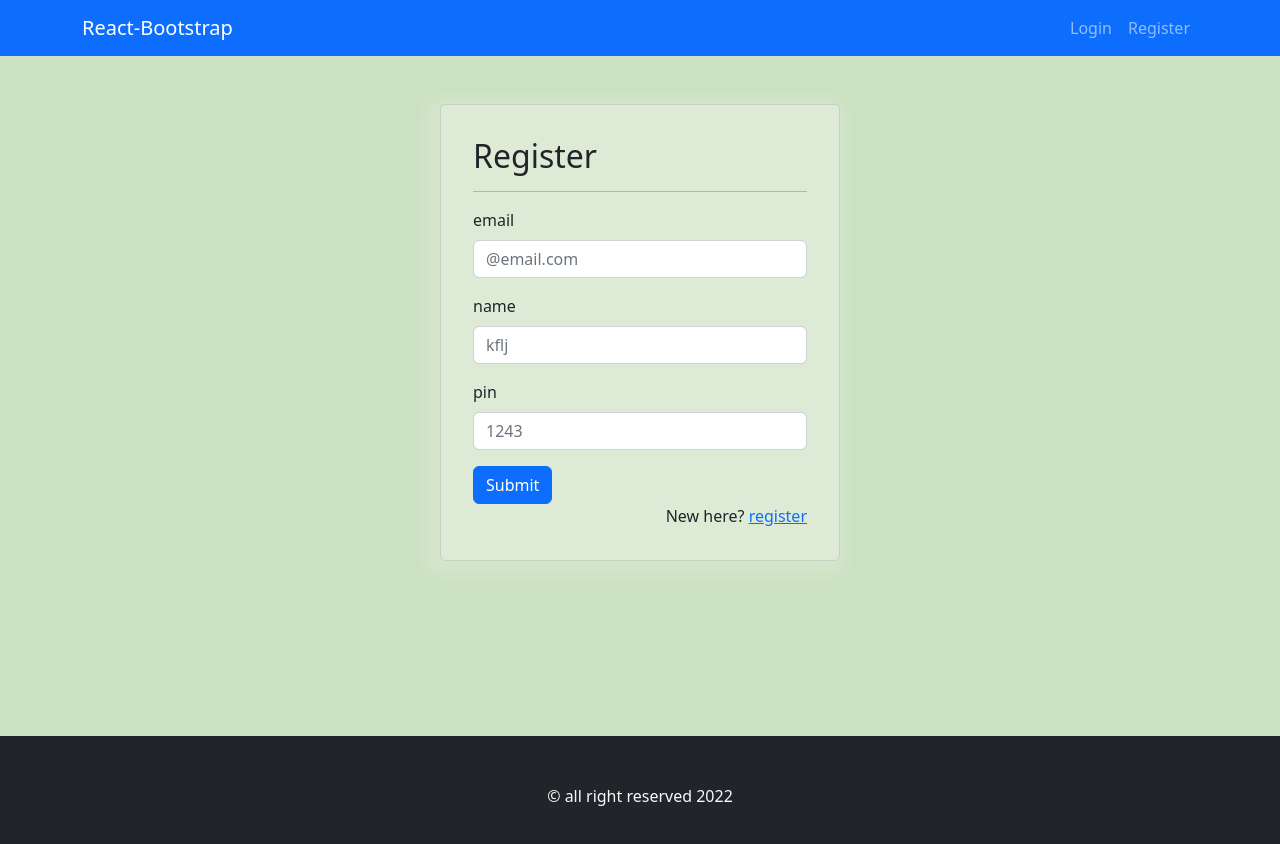
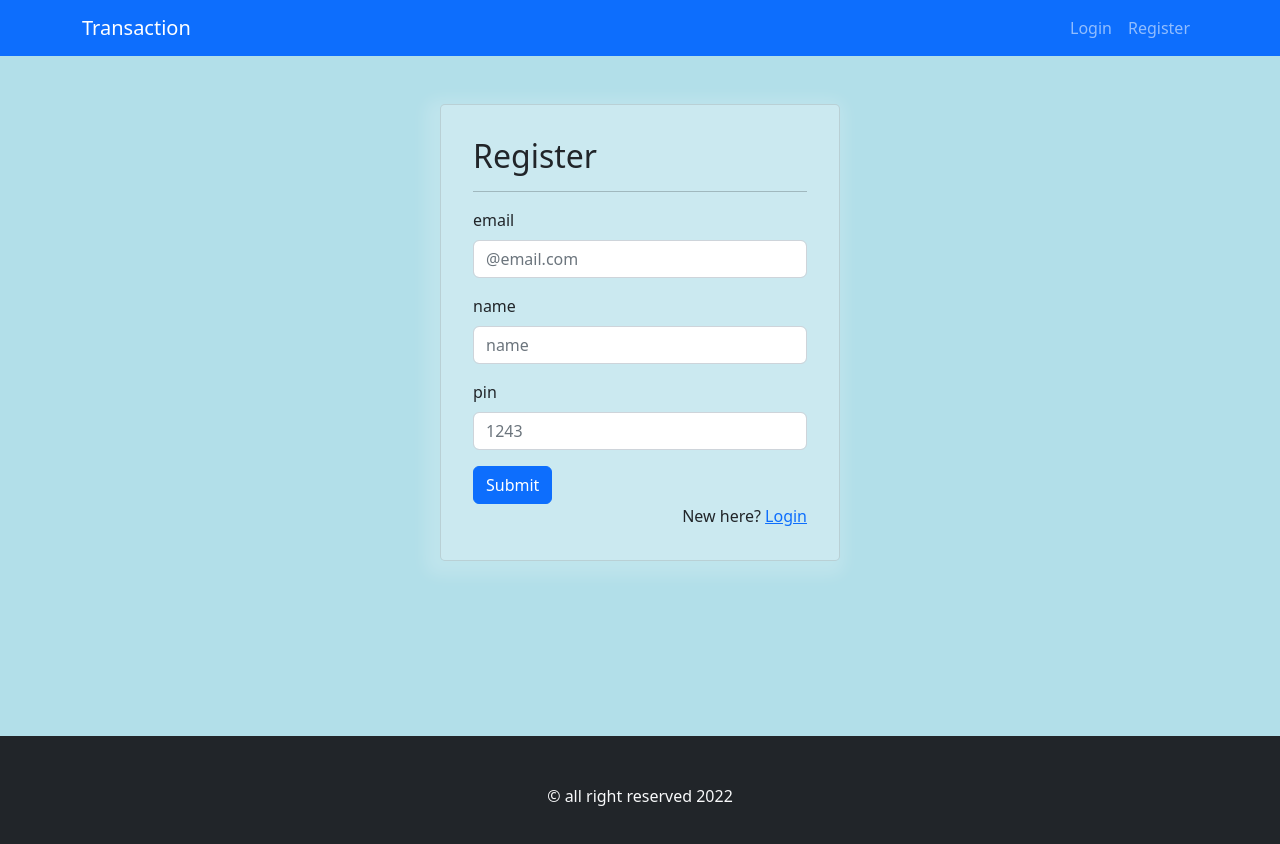
Before and after one commit to yangchen55/client-transaction, a React (Create React App) app: page /register in a window 1280 px wide. Shown: the top 844 px of the page. Built offline with nearby package versions, Linux system fonts and the light colour scheme.

Commit message:
login and register created

```diff
--- a/src/App.css
+++ b/src/App.css
@@ -6,14 +6,12 @@
   background: rgba(255, 255, 255, 0.331);
   margin:auto;
   box-shadow: -5px 5px 15px 10px rgba(255, 255, 255, 0.173);
-
-
 }
 
 
 
 .layout{
-  background: rgb(204, 225, 194);
+  background: rgb(178, 223, 233);
 }
 
 
--- a/src/App.js
+++ b/src/App.js
@@ -1,14 +1,27 @@
 import './App.css';
 import Login from './pages/Login';
+import {
+  Route,
+  Routes,
+} from "react-router-dom";
+import Registration from './pages/Registration';
 
 function App() {
   return (
+
+
     <div className="App">
-      <Login/>
+      <Routes>
 
+    <Route  path="/" element={<Login/>} />
+    <Route  path="register" element={<Registration/>} />
+
+
+      </Routes>
 
 
     </div>
+
   );
 }
 
--- a/src/components/CustomInput.js
+++ b/src/components/custum-input/CustomInput.js
@@ -1,6 +1,12 @@
 import React from 'react'
 import Button from 'react-bootstrap/Button';
 import Form from 'react-bootstrap/Form';
+import {
+  createBrowserRouter,
+  RouterProvider,
+  Route,
+  BrowserRouter,
+} from "react-router-dom";
 
 export const CustomInput = ({label, ...rest}) => {
   return (
--- a/src/components/layout/Header.js
+++ b/src/components/layout/Header.js
@@ -1,18 +1,19 @@
 import Container from 'react-bootstrap/Container';
 import Nav from 'react-bootstrap/Nav';
 import Navbar from 'react-bootstrap/Navbar';
+import {Link} from 'react-router-dom';
 
 
 function Header() {
   return (
     <Navbar bg="primary" variant="dark" expand="md">
       <Container>
-        <Navbar.Brand href="#home">React-Bootstrap</Navbar.Brand>
+        <Navbar.Brand href="#home">Transaction</Navbar.Brand>
         <Navbar.Toggle aria-controls="basic-navbar-nav" />
         <Navbar.Collapse id="basic-navbar-nav">
           <Nav className="ms-auto">
-            <Nav.Link href="#home">Login</Nav.Link>
-            <Nav.Link href="#link">Register</Nav.Link>
+            <Link to="/" className='nav-link'>Login</Link>
+            <Link to="/register" className='nav-link'>Register</Link>
 
           </Nav>
         </Navbar.Collapse>
--- a/src/components/layout/Layout.js
+++ b/src/components/layout/Layout.js
@@ -11,7 +11,7 @@ const Layout = ({children}) => {
         </Container>
 
 <footer className='text-center bg-dark text-light p-5 mt-5'>
-    &copy; all right reserved 2022
+  &copy; all right reserved 2022
 </footer>
     </div>
   )
--- a/src/index.js
+++ b/src/index.js
@@ -4,11 +4,14 @@ import './index.css';
 import App from './App';
 import reportWebVitals from './reportWebVitals';
 import 'bootstrap/dist/css/bootstrap.min.css';
+import { BrowserRouter } from 'react-router-dom';
 
 const root = ReactDOM.createRoot(document.getElementById('root'));
 root.render(
   <React.StrictMode>
+    <BrowserRouter>
     <App />
+    </BrowserRouter>
   </React.StrictMode>
 );
 
--- a/src/pages/Login.js
+++ b/src/pages/Login.js
@@ -1,7 +1,11 @@
 import Button from 'react-bootstrap/Button';
 import Form from 'react-bootstrap/Form';
-import { CustomInput } from '../components/CustomInput';
+import { CustomInput } from '../components/custum-input/CustomInput';
 import Layout from '../components/layout/Layout';
+import {Link} from 'react-router-dom';
+import { useState } from 'react';
+import {loginUser} from '../utils/axiosHelper'
+import { Alert }  from 'react-bootstrap';
 
 function Login() {
   const inputFields =[
@@ -13,39 +17,62 @@ function Login() {
       name:'email',
       type:'email'
     },
-    {
-      label:'name',
-      placeholder: "kflj",
-      required: true,
-      name:'name',
-      type:'text'
-    },
+
     {
       label:'pin',
       placeholder: "1243",
       required: true,
       name:'pin',
-      type:'number'
+      type:'number',
+      min: 1000,
+      max:9999
     }
   ]
+  const [form, setForm] = useState({});
+
+  const [response, setResponse] = useState({});
+
+  const handleOnchange = (e) => {
+    const { name, value } = e.target;
+
+    setForm( {...form,
+     [name]: value,
+    });
+    console.log(form)
+  };
+
+
+  const handleOnSubmit = async(e) => {
+    e.preventDefault();
+
+    const {data} = await loginUser(form);
+  data.success === 'error' && setResponse(data)
+    // console.log(result);
+
+
+
+  };
   return (
     <Layout>
-    <Form className='login-page'>
-        <h2> Register</h2>
+    <Form className='login-page' onSubmit={handleOnSubmit}>
+        <h2> Welcome back 👋 login</h2>
         <hr></hr>
+        {response.message &&
+        (<Alert variant={response.status === "success"? "success": "danger"}>
+        {response.message}
+        </Alert>
+        )}
         {inputFields.map((item) =>(
-          <CustomInput {...item}/>
-        ) )}
+          <CustomInput {...item} onChange={handleOnchange}/>
+        ))}
 
 
 
       <Button variant="primary" type="submit">
-        Submit
+        Login
       </Button>
       <div className='text-end'>
-        New here? <a href='/register'>register</a>
-
-
+        New here? <Link to ='/register'>Register </Link>
       </div>
     </Form>
     </Layout>
--- a/src/pages/Registration.js
+++ b/src/pages/Registration.js
@@ -1,9 +1,13 @@
 import Button from 'react-bootstrap/Button';
 import Form from 'react-bootstrap/Form';
-import { CustomInput } from '../components/CustomInput';
+import { CustomInput } from '../components/custum-input/CustomInput';
 import Layout from '../components/layout/Layout';
+import {Link} from 'react-router-dom';
+import { useState } from 'react';
+import {postUser} from '../utils/axiosHelper'
+import { Alert }  from 'react-bootstrap';
 
-function Login() {
+function Registration() {
   const inputFields =[
 
     {
@@ -15,7 +19,7 @@ function Login() {
     },
     {
       label:'name',
-      placeholder: "kflj",
+      placeholder: "name",
       required: true,
       name:'name',
       type:'text'
@@ -28,23 +32,60 @@ function Login() {
       type:'number'
     }
   ]
+  const [form, setForm] = useState({});
+
+  const [response, setResponse] = useState({});
+
+  const handleOnchange = (e) => {
+    const { name, value } = e.target;
+
+    setForm( {...form,
+     [name]: value,
+    });
+    console.log(form)
+  };
+
+
+  const handleOnSubmit = async(e) => {
+    e.preventDefault();
+
+    const {data} = await postUser(form);
+    // console.log(result);
+    setResponse(data)
+
+
+  };
+
+
+
+
   return (
+
     <Layout>
-    <Form className='login-page'>
+    <Form className='login-page'  onSubmit={handleOnSubmit}>
         <h2> Register</h2>
         <hr></hr>
+
+        {response.message &&
+        (<Alert variant={response.status === "success"? "success": "danger"}>
+        {response.message}
+        </Alert>
+        )}
         {inputFields.map((item) =>(
-          <CustomInput {...item}/>
+          <CustomInput {...item} onChange={handleOnchange} />
         ) )}
 
 
 
-      <Button variant="primary" type="submit">
+      <Button variant="primary" type="submit" >
         Submit
       </Button>
+      <div className='text-end'>
+        New here? <Link to ='/'>Login </Link>
+      </div>
     </Form>
     </Layout>
   );
 }
 
-export default Login;
+export default Registration;
--- /dev/null
+++ b/src/utils/axiosHelper.js
@@ -0,0 +1,32 @@
+import axios from 'axios'
+
+const rootUrl = "http://localhost:8000/api/v1"
+const userUrl= rootUrl + "/user"
+
+// send data to add to db
+ export const postUser = (formData) => {
+    try {
+         return axios.post(userUrl, formData)
+
+    } catch (error) {
+        return {
+            status: "error",
+            message: error.message,
+        }
+
+    }
+}
+// fetch all data from the server
+
+export const loginUser = (formData) => {
+    try {
+         return axios.post(userUrl + "/login", formData)
+
+    } catch (error) {
+        return {
+            status: "error",
+            message: error.message,
+        }
+
+    }
+}
```
